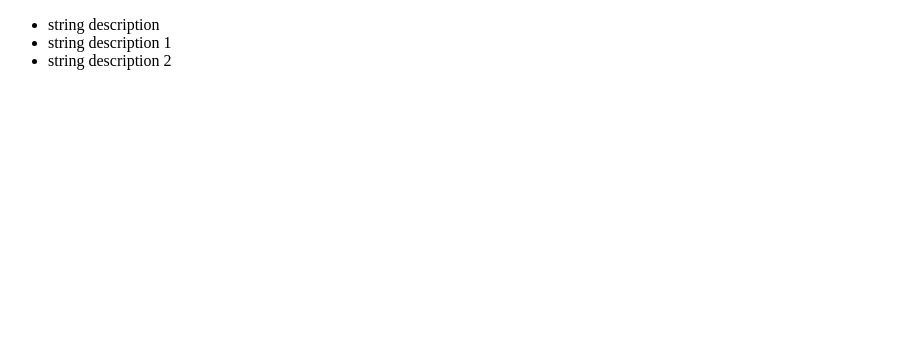
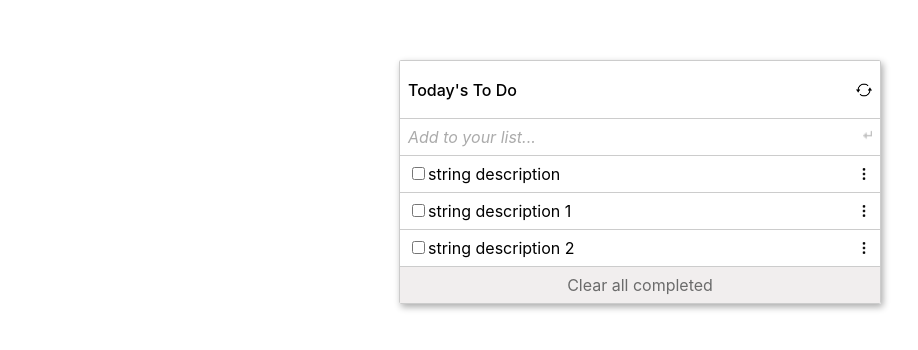
Before and after one commit to wandergithub/To-do-list, a website built with webpack: page src/index.html in a window 1280 px wide. Shown: the whole page, without its empty margins (0-918 px from the left). Built offline with nearby package versions, Linux system fonts and the light colour scheme.

Commit message:
Add style

```diff
--- a/package.json
+++ b/package.json
@@ -20,14 +20,18 @@
   },
   "homepage": "https://github.com/wandergithub/To-do-list#readme",
   "dependencies": {
+    "file-loader": "^6.2.0",
     "lodash": "^4.17.21",
+    "svg-inline-loader": "^0.8.2",
     "webpack": "^5.72.0",
     "webpack-cli": "^4.9.2"
   },
   "devDependencies": {
+    "@svgr/webpack": "^6.2.1",
     "css-loader": "^6.7.1",
     "html-webpack-plugin": "^5.5.0",
     "style-loader": "^3.3.1",
+    "url-loader": "^4.1.1",
     "webpack-dev-server": "^4.8.1"
   }
 }
--- a/src/index.html
+++ b/src/index.html
@@ -8,6 +8,9 @@
 </head>
 <body>
   <ul>
+    <li id="title" class="icon"><h1>Today's To Do</h1><img src='assets/images/refresh.png' alt="refresh icon"></li>
+    <li class="icon"><span>Add to your list...</span><img src="./assets/images/arrow.png" alt=""></li>
+    <li id="button-container"><a href="">Clear all completed</a></li>
   </ul>
 </body>
 </html>
--- a/src/index.js
+++ b/src/index.js
@@ -1,4 +1,7 @@
 import './style.css';
+import './assets/images/refresh.png';
+import './assets/images/arrow.png';
+import './assets/images/dot.png';
 import tasksList from './modules/tasksList';
 import { ul } from './modules/htmlElements';
 import generateItems from './modules/generateItmes';
--- a/src/modules/generateItmes.js
+++ b/src/modules/generateItmes.js
@@ -2,10 +2,21 @@ const generateItems = (tasksList, ul) => {
   for (let i = 0; i < tasksList.length; i++) {
     for (let j = 0; j < tasksList.length; j++) {
       if (tasksList[j].index === i) {
+        let div = document.createElement('div');
         let element = tasksList[j];
         let li = document.createElement('li');
-        li.innerHTML = element.description;
         ul.appendChild(li);
+        let input = document.createElement('input');
+        li.appendChild(div);
+        input.setAttribute('type', 'checkbox');
+        let label = document.createElement('label');
+        div.appendChild(label);
+        div.appendChild(input);
+        div.innerHTML += element.description;
+        let dotIcon = document.createElement('img');
+        dotIcon.setAttribute('src','./assets/images/dot.png');
+        dotIcon.classList.add('dotIcon');
+        li.appendChild(dotIcon);
       }
     }
   }
--- a/src/style.css
+++ b/src/style.css
@@ -0,0 +1,79 @@
+h1 {
+  font-size: medium;
+  font-weight: 500;
+  order: 0;
+}
+body {
+  display: flex;
+  align-content: center;
+  justify-content: center;
+  margin-top: 60px;
+  font-family: -apple-system, BlinkMacSystemFont, 'Segoe UI', Roboto, Oxygen, Ubuntu, Cantarell, 'Open Sans', 'Helvetica Neue', sans-serif;
+}
+
+ul {
+  display: flex;
+  flex-direction: column;
+  box-shadow: 2px 3px 7px 0px #ababab;
+  list-style: none;
+  margin: 0;
+  padding: 0;
+  border: 1px solid #ccc;
+  border-radius: .1em;
+  width: 30em;
+  align-self: center;
+  justify-self: center;
+}
+li {
+  order: 1;
+  border-top: 1px solid #ccc;
+  padding: .5em;
+  display: flex;
+  justify-content: space-between;
+  align-content: center;
+  gap: 5px;
+  align-items: baseline;
+}
+
+li span {
+  font-style: italic;
+  color: #ababab;
+}
+
+li:first-child {
+  border-top: 0;
+}
+
+#button-container {
+  background-color: #f1eeee;
+  display: flex;
+  justify-content: center;
+  order: 10;
+}
+
+#button-container a{
+  text-decoration: none;
+  color: #6b6b6b;
+}
+
+.icon {
+  display: flex;
+  justify-content: space-between;
+}
+
+.icon img {
+  height: 1em;
+}
+
+#title img{
+  width: 1em;
+  height: 1em;
+  justify-self: center;
+  align-self: center;
+}
+
+.dotIcon {
+  height: 1em;
+  width: 1em;
+  align-self: center;
+}
--- a/webpack.config.js
+++ b/webpack.config.js
@@ -13,6 +13,29 @@ module.exports = {
         test: /\.css$/i,
         use: ['style-loader', 'css-loader'],
       },
+      {
+        test: /\.(gif|png|jpe?g)$/,
+        use: [
+          {
+            loader: 'file-loader',
+            options: {
+              name: '[name].[ext]',
+              outputPath: 'assets/images/'
+            }
+          }
+        ]
+      },
+      {
+        test: /\.svg$/i,
+        type: 'asset',
+        resourceQuery: /url/, // *.svg?url
+      },
+      {
+        test: /\.svg$/i,
+        issuer: /\.[jt]sx?$/,
+        resourceQuery: { not: [/url/] }, // exclude react component if *.svg?url
+        use: ['@svgr/webpack'],
+      },
     ],
   },
   plugins: [new HtmlWebpackPlugin({
```
Also changed, not shown: dist/assets/images/arrow.png (added), dist/assets/images/refresh.png (added), dist/index.html, dist/main.js, src/assets/images/arrow.png (added), src/assets/images/dot.png (added), src/assets/images/refresh.png (added), 1 other file.
